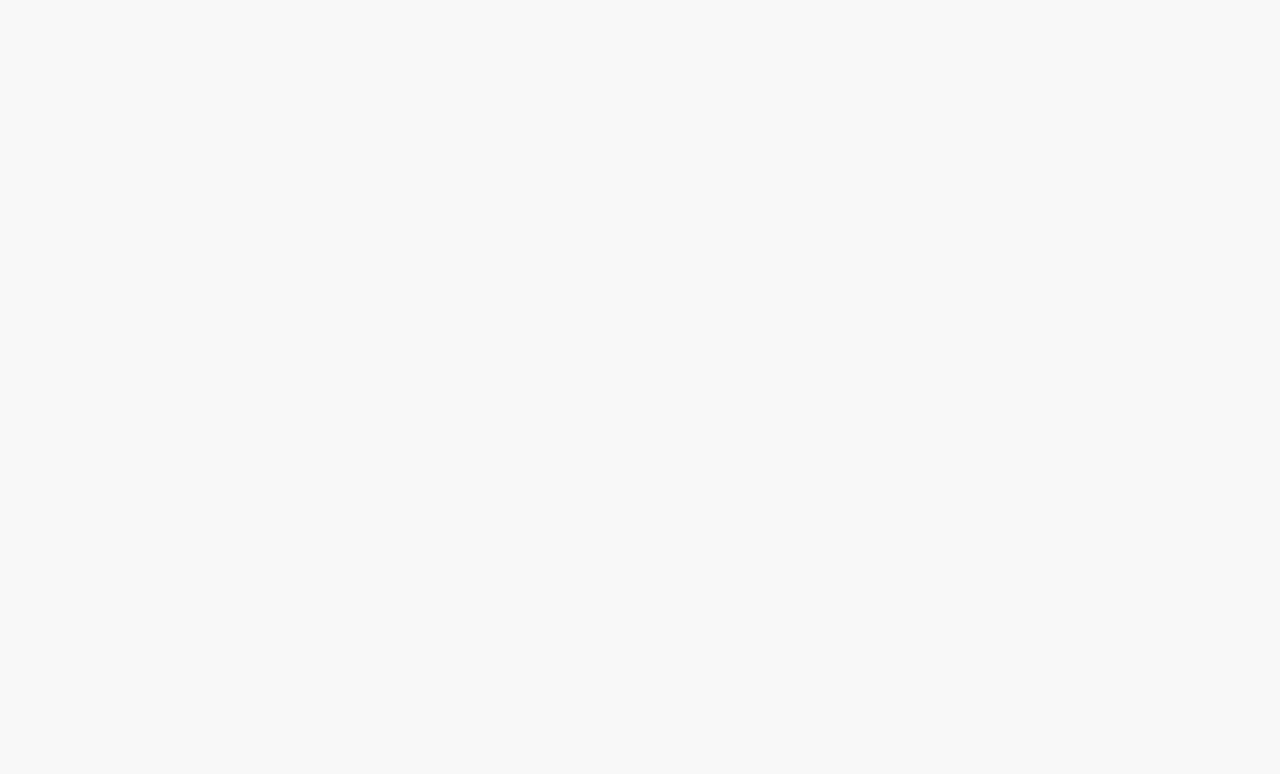
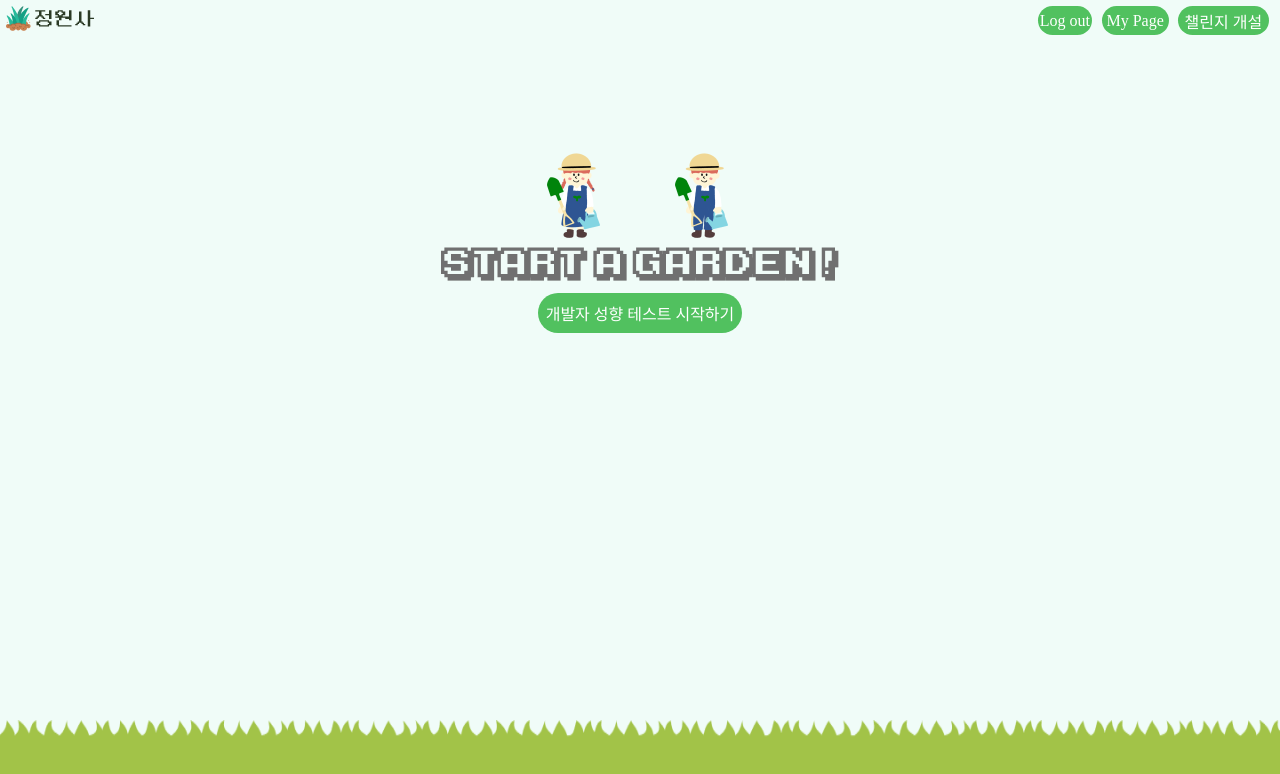
Before and after one commit to yunseonyeong/Gardener_Client, a React (Create React App) app: page /minigame in a window 1280 px wide. Shown: the top 774 px of the page. Built offline with nearby package versions, Linux system fonts and the light colour scheme.

Commit message:
minigame start page

```diff
--- a/src/App.js
+++ b/src/App.js
@@ -3,6 +3,7 @@ import { Link, Route, Switch } from 'react-router-dom';
 import SearchPage from "./pages/searchPage/searchPage";
 import ChallengePage from "./pages/teamChallengePage/teamChallengePage";
 import SearchResultPage from "./pages/searchResultPage/searchResultPage";
+import MiniGamePage from "./pages/minigamePage/minigamePage";
 
 function App() {
   return (
@@ -18,6 +19,10 @@ function App() {
       <Route exact path="/challenge">
         <ChallengePage />
       </Route>
+
+      <Route exact path="/minigame">
+        <MiniGamePage />
+      </Route>
     </>
   );
 }
--- /dev/null
+++ b/src/pages/minigamePage/minigamePage.js
@@ -0,0 +1,79 @@
+import React from "react";
+import styled from "styled-components";
+import BasicNavTop from "../../components/nav/basicNav/basicNavTop";
+import getImgUrl from "../../globalLogic";
+
+const MiniGamePageDom = styled.div`
+  background-color: #f0fcf8;
+  display : flex;
+  flex-direction: column;
+  height : 100vh;
+  min-height: 100%;
+`;
+const LogoTitleDom = styled.div`
+  display: flex;
+  flex-direction: column;
+  justify-content: center;
+  align-items: center;
+  margin-top: 6%;
+`;
+
+const CharLogoDom = styled.div`
+  display: flex;
+  justify-content: center;
+
+`;
+
+const Logo = styled.img`
+  max-width: 10%;
+`;
+
+const StartButtonDom = styled.div`
+  display: flex;
+  justify-content: center;
+`;
+
+const StartButton = styled.div`
+  background-color: #51c15f;
+  border-radius: 20px;
+  color: white;
+  display: flex;
+  justify-content: center;
+  align-items: center;
+  padding: 0.6%;
+  margin-top: 1%;
+  &:hover {
+    background-color: #3aa247;
+    cursor : pointer;
+  }
+`;
+
+const GrassFooter = styled.img`
+  width: 100%;
+  bottom: 0;
+  position: absolute;
+  height: 10%;
+`;
+
+
+
+const MiniGamePage = () => {
+  return (
+    <MiniGamePageDom>
+      <BasicNavTop />
+      <LogoTitleDom>
+        <CharLogoDom>
+          <Logo src={getImgUrl("girlLogo")} />
+          <Logo src={getImgUrl("boyLogo")} />
+        </CharLogoDom>
+        <img src={getImgUrl("SearchMidTitle")} />
+      </LogoTitleDom>
+      <StartButtonDom>
+        <StartButton>개발자 성향 테스트 시작하기</StartButton>
+      </StartButtonDom>
+      <GrassFooter src={getImgUrl("basicgrass")} />
+    </MiniGamePageDom>
+  );
+}
+
+export default MiniGamePage;
```
